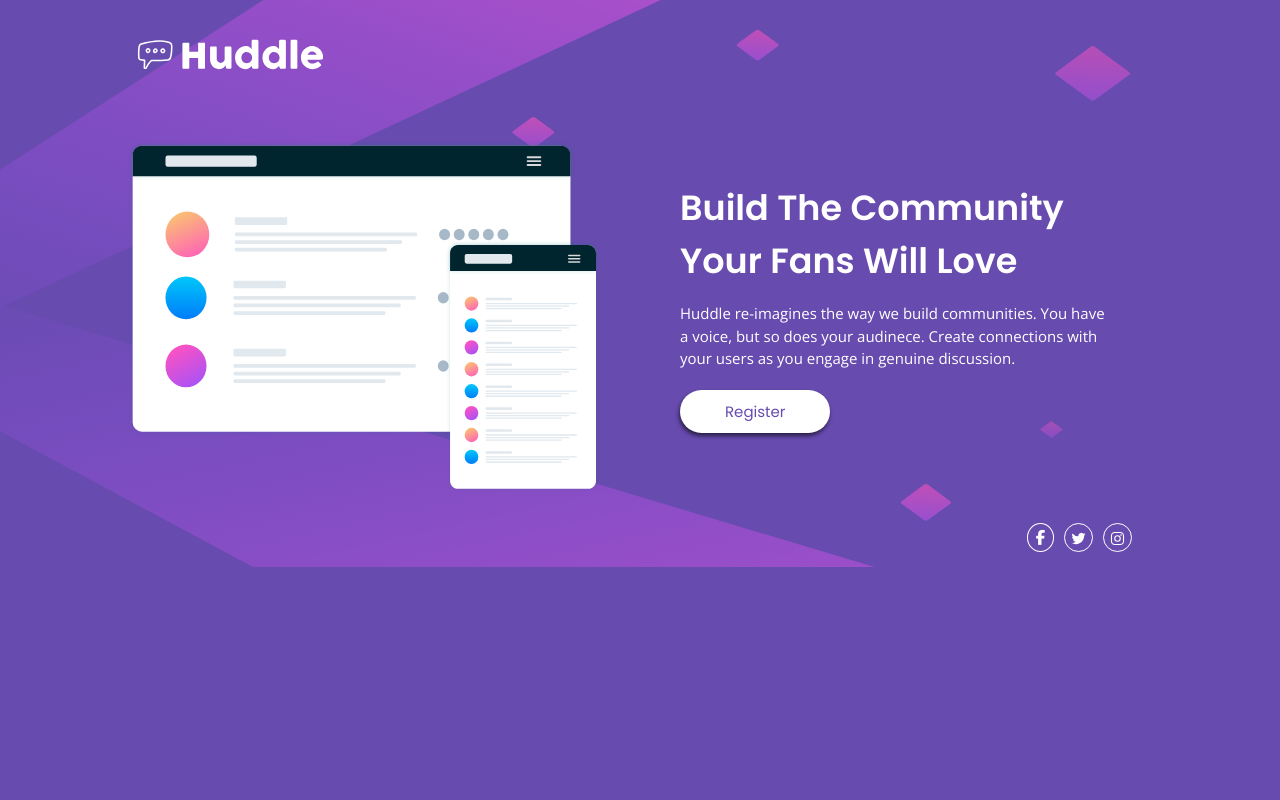
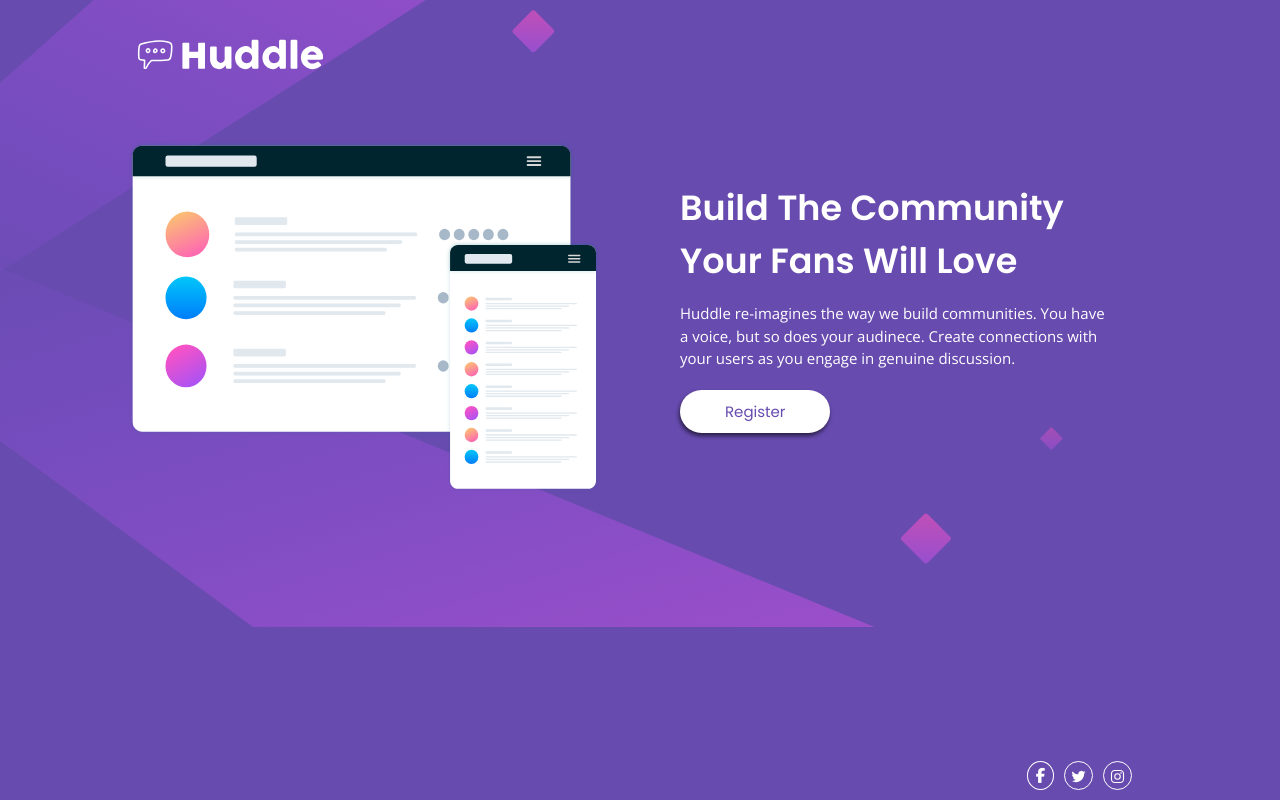
Before and after one commit to AbderrahmaneGuerinik/Frontend-Mentor-Challenge-Huddle-landing-page-with-single-introductory-section, a plain HTML site: page index.html in a window 1280 px wide. Drawn offline with nearby package versions, Linux system fonts and the light colour scheme.

Commit message:
Update style.css

```diff
--- a/style.css
+++ b/style.css
@@ -1,4 +1,4 @@
-@import url('https://fonts.googleapis.com/css2?family=Open+Sans&family=Poppins:wght@400;600&display=swap');
+ @import url('https://fonts.googleapis.com/css2?family=Open+Sans&family=Poppins:wght@400;600&display=swap');
 
 :root {
       --primary-700: hsl(257, 40%, 49%);
@@ -157,8 +157,8 @@ body {
        align-items: center;
        justify-content: center;
        background-image: url(images/bg-desktop.svg);
-       background-size: 100% 100%;
-       background-position: -15rem top;
+       background-size: cover;
+       background-position: -15rem -15rem;
        background-repeat: no-repeat;
     }
     .all {
@@ -189,6 +189,9 @@ body {
     .footer {
         justify-content: flex-end;
         padding-right: 20px;
+        position: fixed;
+        bottom: 1rem;
+        right: 10%;
      }
     .main__illustration {
        all: unset;
```
